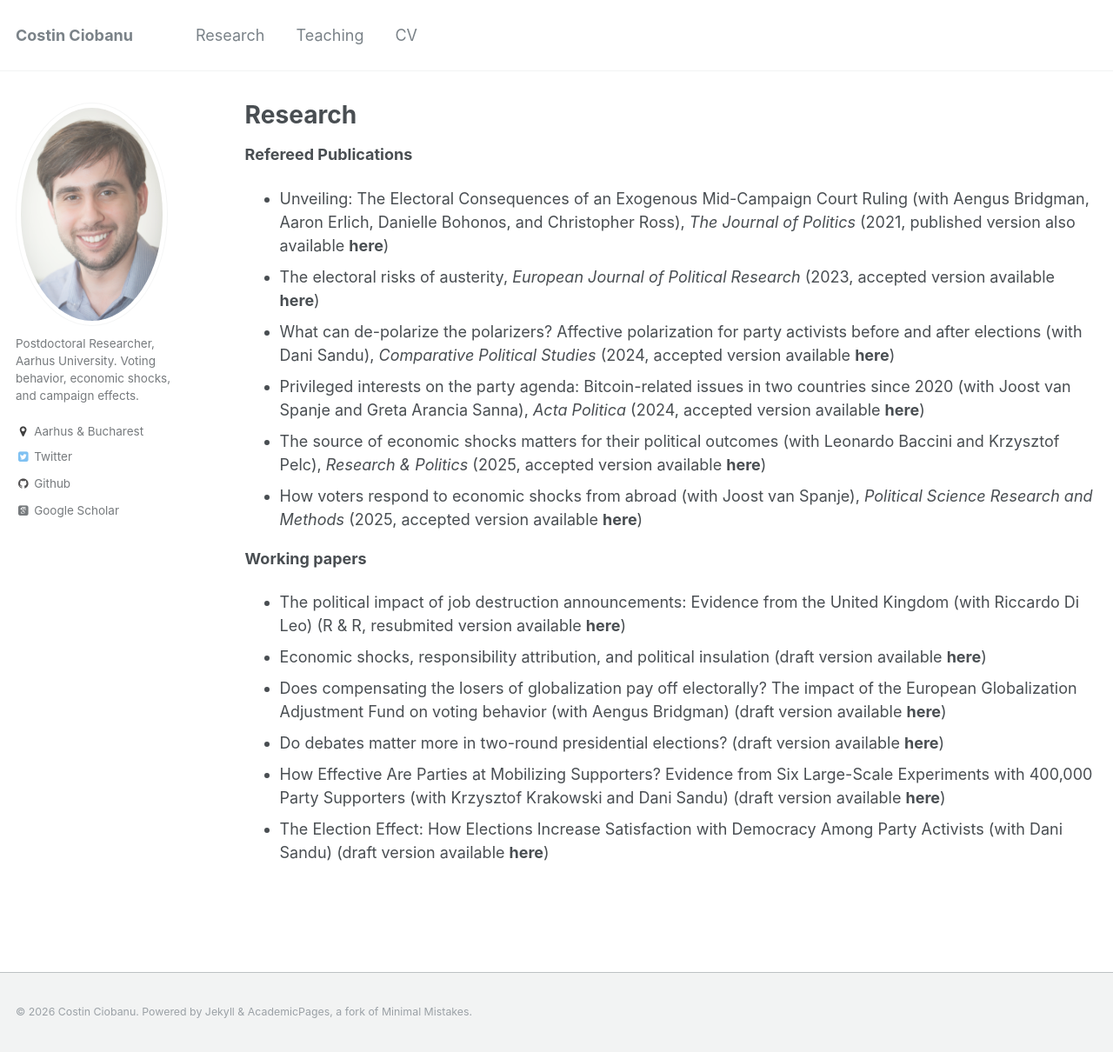
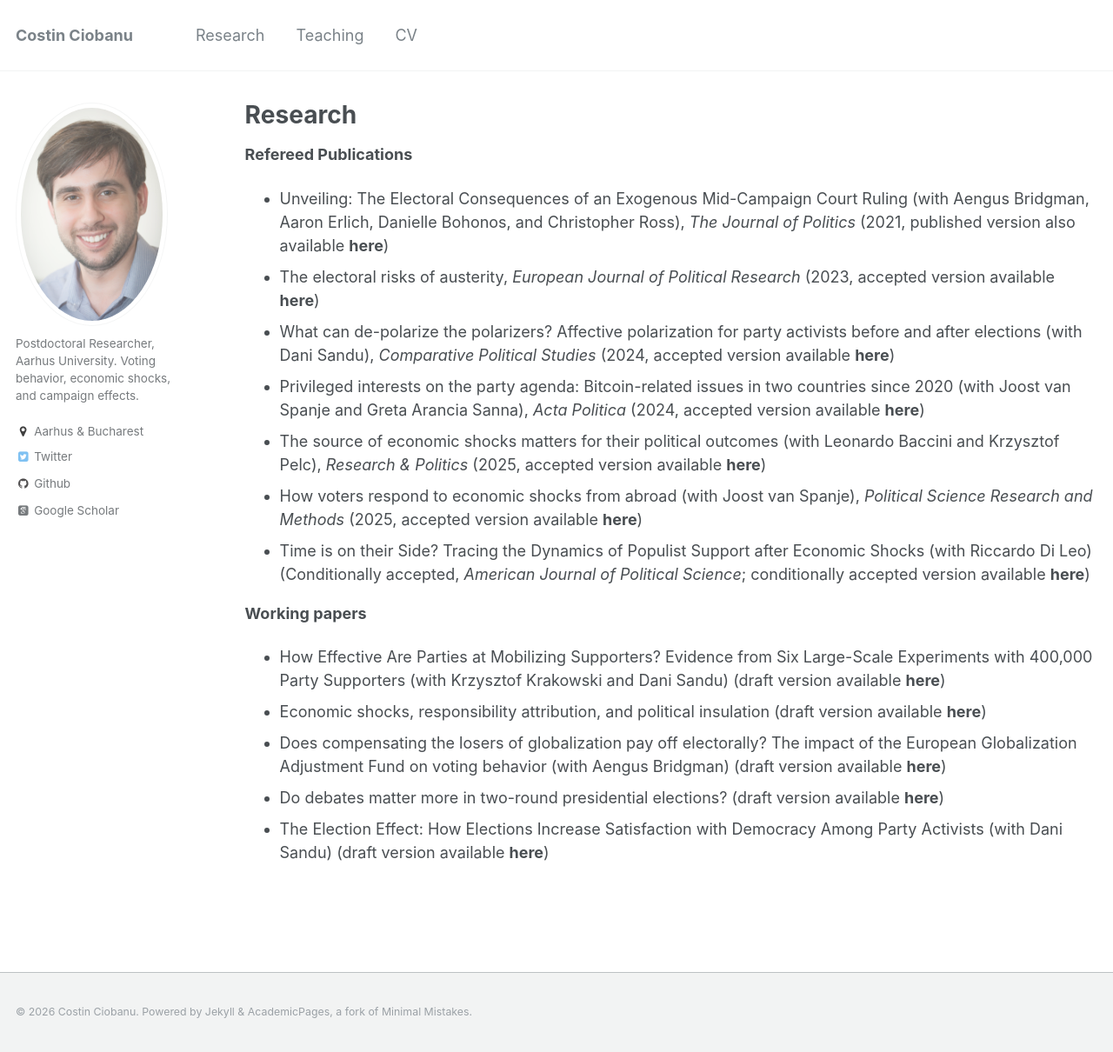
Before and after one commit to costinciobanu/costinciobanu.github.io, a Jekyll site: the page built from _pages/research.md, in a window 1280 px wide and 1210 px high. Shown: the whole window at 87% size. Built offline with Jekyll 4.4.1, drawn with Linux system fonts in a browser that asks for light colours; some web fonts are replaced.

Commit message:
Update research.md

```diff
--- a/_pages/research.md
+++ b/_pages/research.md
@@ -13,12 +13,12 @@ author_profile: true
 * [Privileged interests on the party agenda: Bitcoin-related issues in two countries since 2020](https://doi.org/10.1057/s41269-024-00380-4) (with Joost van Spanje and Greta Arancia Sanna), <em>Acta Politica</em> (2024, accepted version available [<b>here</b>](https://www.dropbox.com/scl/fi/up7l3x2z9maeufpggwu8a/Bitcoin_paper.pdf?rlkey=5rx3tgdbia94uia562cfbsh2d&st=akfqsx7r&dl=0))
 * [The source of economic shocks matters for their political outcomes](https://doi.org/10.1177/20531680251379914) (with Leonardo Baccini and Krzysztof Pelc), <em>Research &amp; Politics</em> (2025, accepted version available [<b>here</b>](https://www.dropbox.com/scl/fi/nbvjwpej33a5wfa644tgj/BCP_September2025.pdf?rlkey=m9fn27esxq0dfwo9vm2sbcmcn&st=v0udq7qj&dl=0))
 * [How voters respond to economic shocks from abroad](https://doi.org/10.1017/psrm.2025.10064) (with Joost van Spanje), <em>Political Science Research and Methods</em>  (2025, accepted version available [<b>here</b>](https://www.dropbox.com/s/2sxxkjdd9ki3val/Ciobanu%20and%20van%20Spanje%20-%20Lehman.pdf?dl=0))
+* Time is on their Side? Tracing the Dynamics of Populist Support after Economic Shocks (with Riccardo Di Leo) (Conditionally accepted, <em>American Journal of Political Science</em>; conditionally accepted version available [<b>here</b>](https://www.dropbox.com/scl/fi/prlq11pt0ovi08b6forj3/Ciobanu-and-Di-Leo-UK-shocks-paper.pdf?rlkey=efqvmahi73vybuu3uhp1xy9wo&st=v1lzjpr0&dl=0))
 
 <b>Working papers</b>
 
-* The political impact of job destruction announcements: Evidence from the United Kingdom (with Riccardo Di Leo) (R & R, resubmited version available [<b>here</b>](https://www.dropbox.com/scl/fi/prlq11pt0ovi08b6forj3/Ciobanu-and-Di-Leo-UK-shocks-paper.pdf?rlkey=efqvmahi73vybuu3uhp1xy9wo&st=v1lzjpr0&dl=0))
+* How Effective Are Parties at Mobilizing Supporters? Evidence from Six Large-Scale Experiments with 400,000 Party Supporters (with Krzysztof Krakowski and Dani Sandu) (draft version available [<b>here</b>](https://www.dropbox.com/scl/fi/yqhxfox6oj1jw5ffaj21j/CKS-Paper-Mobilization.pdf?rlkey=pxhvri46vmkmerm17y3hexiuv&st=sag856no&dl=0))
 * Economic shocks, responsibility attribution, and political insulation (draft version available [<b>here</b>](https://www.dropbox.com/s/8wwrf40nsejprda/Ciobanu%20-%20Blame%20attribution.pdf?dl=0))
 * Does compensating the losers of globalization pay off electorally? The impact of the European Globalization Adjustment Fund on voting behavior (with Aengus Bridgman) (draft version available [<b>here</b>](https://www.dropbox.com/s/7cnnrirxggaaebk/Ciobanu%20and%20Bridgman%20-%20EGF.pdf?dl=0))
 * Do debates matter more in two-round presidential elections? (draft version available [<b>here</b>](https://www.dropbox.com/s/8obtp0nqgqdp6fd/Ciobanu%20-%20Debates.pdf?dl=0))
-* How Effective Are Parties at Mobilizing Supporters? Evidence from Six Large-Scale Experiments with 400,000 Party Supporters (with Krzysztof Krakowski and Dani Sandu) (draft version available [<b>here</b>](https://www.dropbox.com/scl/fi/yqhxfox6oj1jw5ffaj21j/CKS-Paper-Mobilization.pdf?rlkey=pxhvri46vmkmerm17y3hexiuv&st=sag856no&dl=0))
 * The Election Effect: How Elections Increase Satisfaction with Democracy Among Party Activists (with Dani Sandu) (draft version available [<b>here</b>](https://www.dropbox.com/scl/fi/pnbzallm00e2t0rv2q35h/CS-Paper-SWD.pdf?rlkey=iz1c6cg4h4aly6yerscuz5h3o&st=ozh7frpu&dl=0))
```
